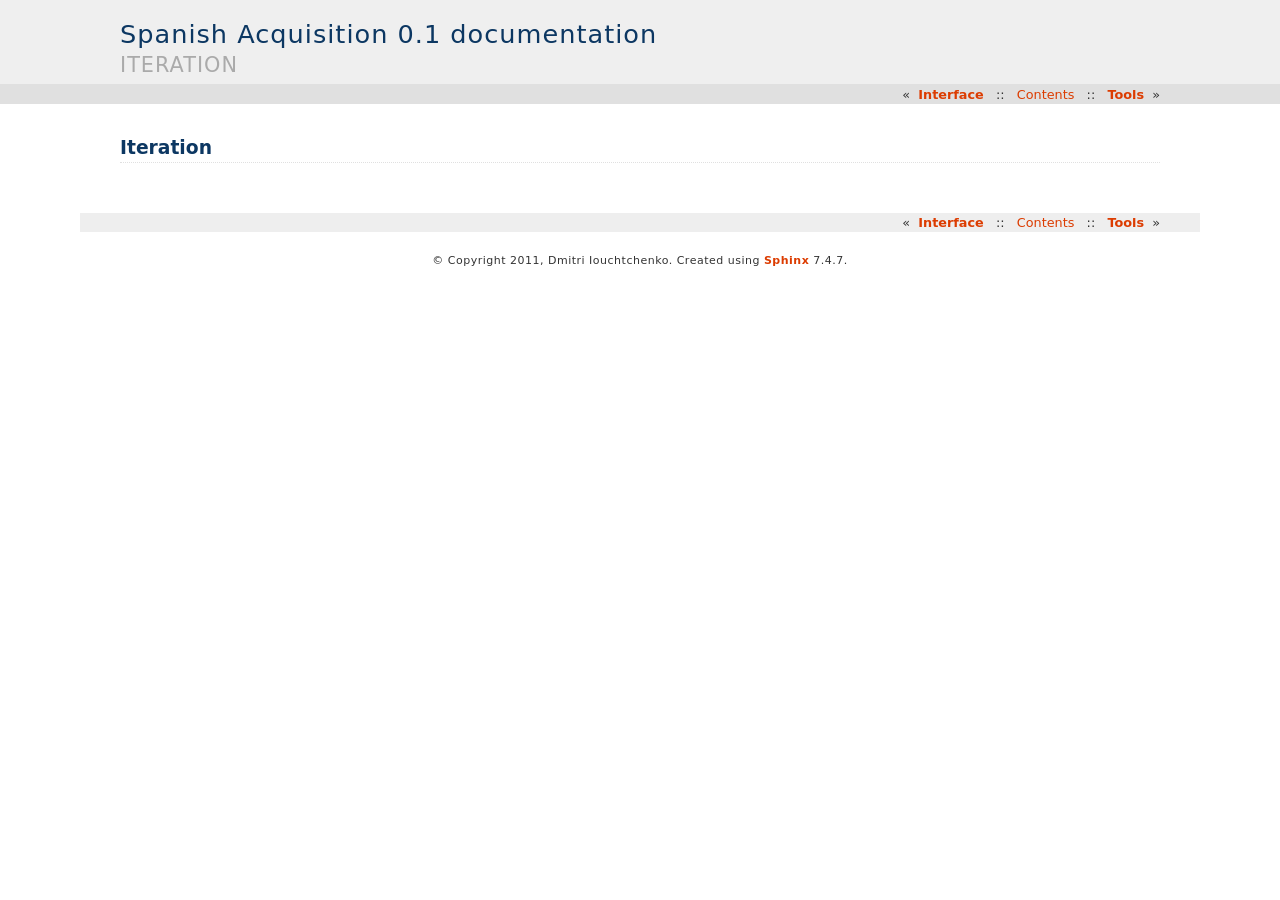
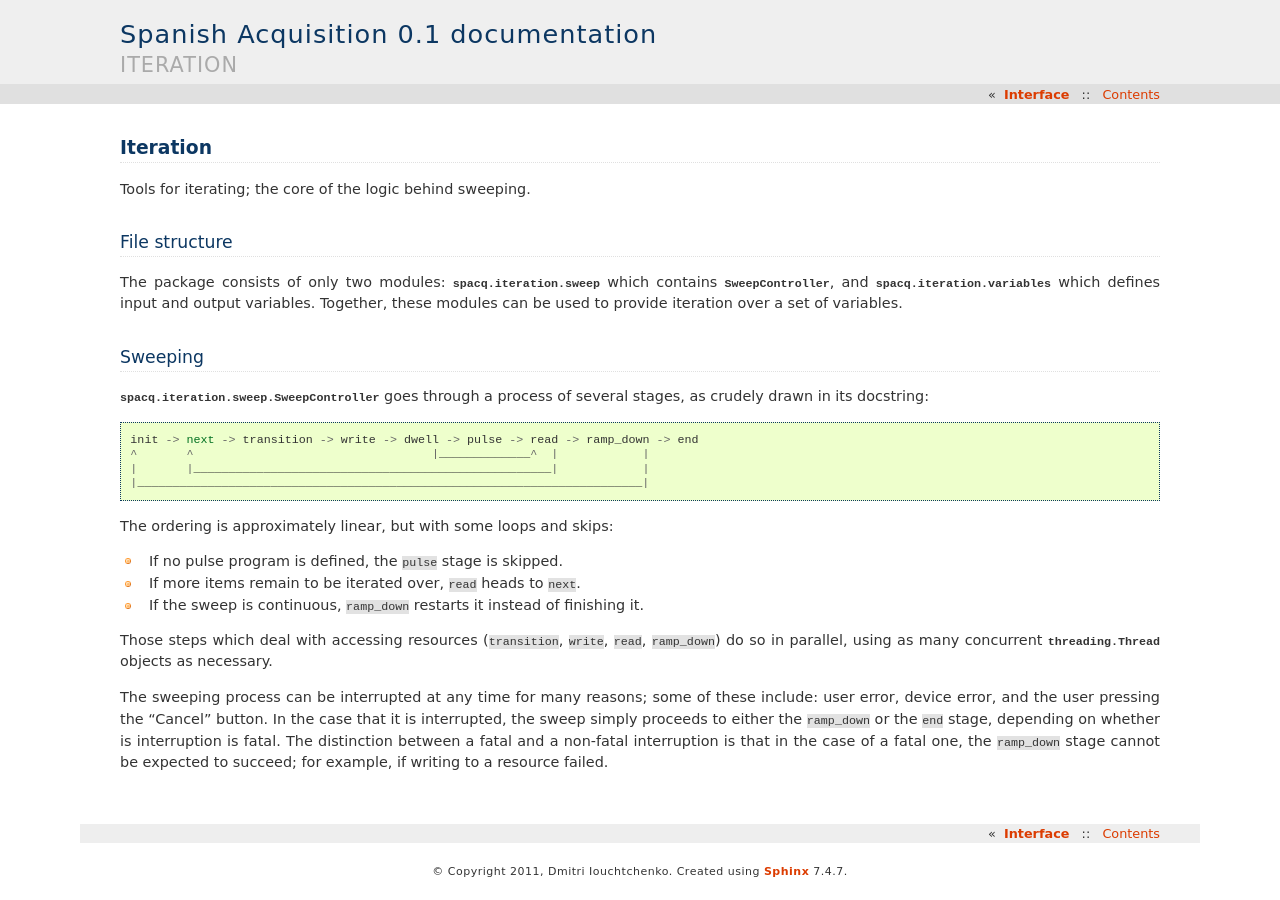
Before and after one commit to 0/SpanishAcquisition, a Sphinx documentation site: the page built from docs/devel/packages/iteration/index.rst, in a window 1280 px wide. Built offline with Sphinx 7.4.7, drawn with Linux system fonts in a browser that asks for light colours; pages that are not in the unit, such as notebooks, are missing from menus.

Commit message:
Added developer docs for iteration package

```diff
--- a/docs/devel/packages/devices/index.rst
+++ b/docs/devel/packages/devices/index.rst
@@ -77,6 +77,11 @@ The sample manufacturer comes with a sample device in the form of files ending i
 
 .. _devices_graphical_configuration:
 
+Synchronization
+***************
+
+To allow for consistent state while performing device commands, each device contains a re-entrant lock. Every read and write operation acquires this lock; thus, multiple reads and writes are mutually excluded. In order to provide a similar mechanism for user-defined methods, the :class:`spacq.tool.box.Synchronized` decorator can be used. This decorator will acquire the device lock, ensuring that other concurrently-executing threads cannot do the same, and that the atomicity of the decorated method is guaranteed for a given device instance.
+
 Graphical configuration
 ***********************
 
--- a/docs/devel/packages/index.rst
+++ b/docs/devel/packages/index.rst
@@ -11,5 +11,3 @@ Spanish Acquisition is composed of several packages. While each package is respo
    gui/index
    interface/index
    iteration/index
-   tests/index
-   tool/index
--- a/docs/devel/packages/iteration/index.rst
+++ b/docs/devel/packages/iteration/index.rst
@@ -2,4 +2,29 @@
 Iteration
 #########
 
-.. TODO
+Tools for iterating; the core of the logic behind sweeping.
+
+File structure
+**************
+
+The package consists of only two modules: :mod:`spacq.iteration.sweep` which contains :class:`~spacq.iteration.sweep.SweepController`, and :mod:`spacq.iteration.variables` which defines input and output variables. Together, these modules can be used to provide iteration over a set of variables.
+
+Sweeping
+********
+
+:class:`spacq.iteration.sweep.SweepController` goes through a process of several stages, as crudely drawn in its docstring::
+
+   init -> next -> transition -> write -> dwell -> pulse -> read -> ramp_down -> end
+   ^       ^                                  |_____________^  |            |
+   |       |___________________________________________________|            |
+   |________________________________________________________________________|
+
+The ordering is approximately linear, but with some loops and skips:
+
+* If no pulse program is defined, the ``pulse`` stage is skipped.
+* If more items remain to be iterated over, ``read`` heads to ``next``.
+* If the sweep is continuous, ``ramp_down`` restarts it instead of finishing it.
+
+Those steps which deal with accessing resources (``transition``, ``write``, ``read``, ``ramp_down``) do so in parallel, using as many concurrent :class:`threading.Thread` objects as necessary.
+
+The sweeping process can be interrupted at any time for many reasons; some of these include: user error, device error, and the user pressing the "Cancel" button. In the case that it is interrupted, the sweep simply proceeds to either the ``ramp_down`` or the ``end`` stage, depending on whether is interruption is fatal. The distinction between a fatal and a non-fatal interruption is that in the case of a fatal one, the ``ramp_down`` stage cannot be expected to succeed; for example, if writing to a resource failed.
--- a/docs/devel/packages/tool/index.rst
+++ /dev/null
@@ -1,5 +0,0 @@
-#####
-Tools
-#####
-
-.. TODO
```
Also changed, not shown: 1 other file.
